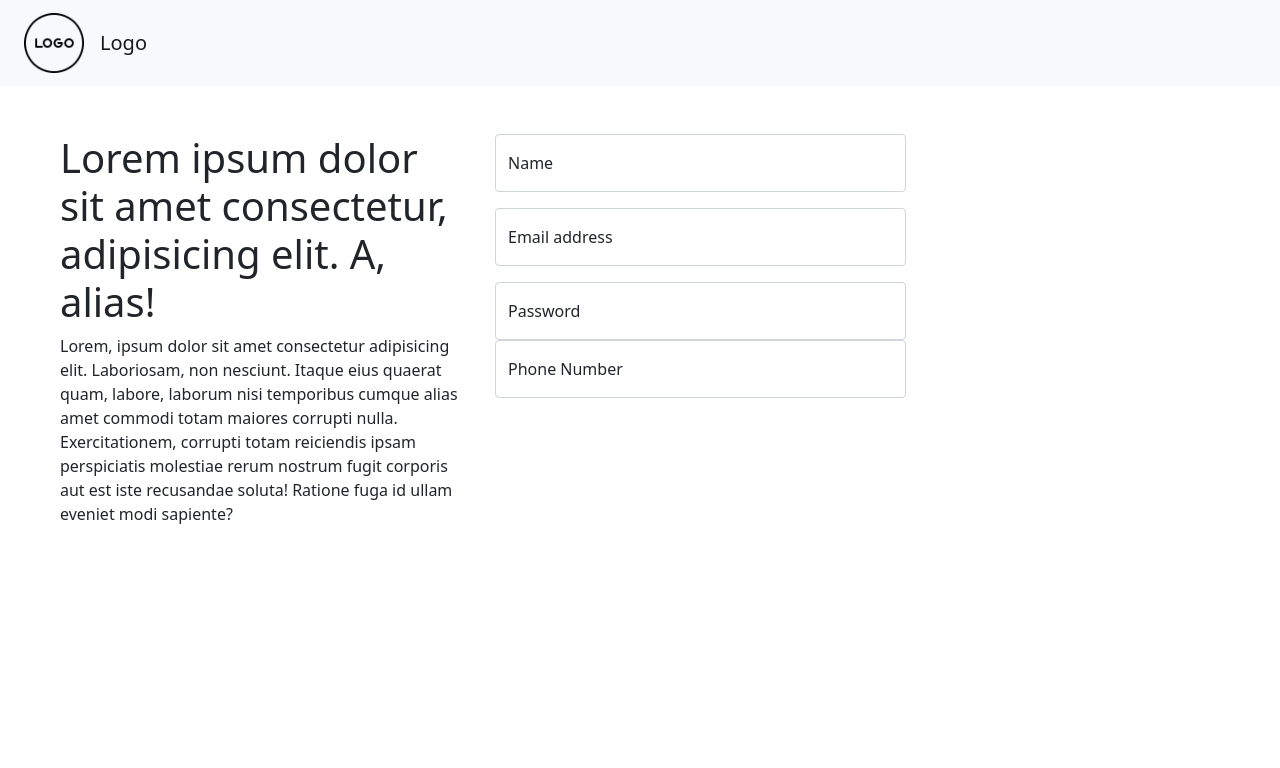
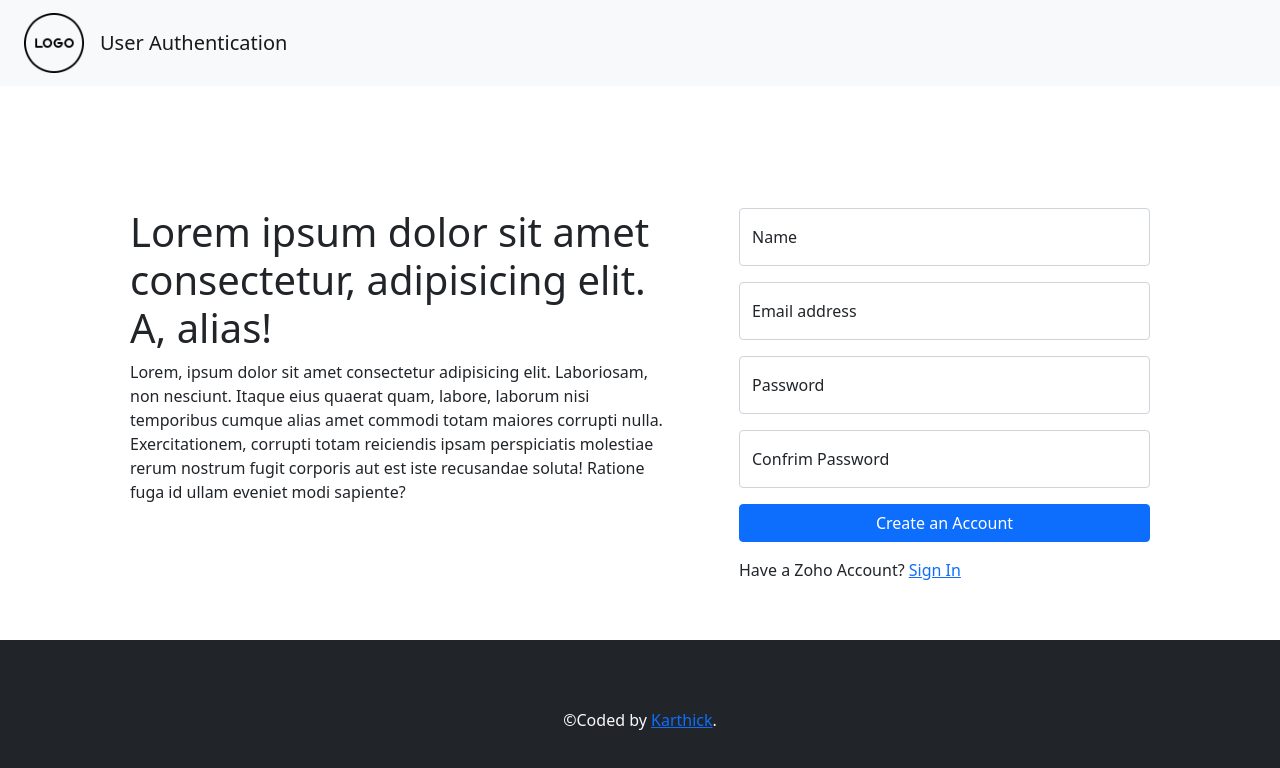
Before and after one commit to karthick12122000/User-Authentication, a plain HTML site: page Client/index.html in a window 1280 px wide. Drawn offline with nearby package versions, Linux system fonts and the light colour scheme.

Commit message:
feat: Create sign-in page and update home page

```diff
--- a/Client/index.html
+++ b/Client/index.html
@@ -21,7 +21,7 @@
     <header>
       <nav class="navbar navbar-light bg-light">
         <div class="container-fluid row">
-          <a class="navbar-brand d-flex align-items-center" href="#">
+          <a class="navbar-brand d-flex align-items-center" href="./index.html">
             <img
               src="./assets/logo_11423533.png"
               alt="logo"
@@ -29,15 +29,15 @@
               height="60px"
               class="d-inline-block align-text-top me-3"
             />
-            Logo
+            User Authentication
           </a>
         </div>
       </nav>
     </header>
     <main>
-      <section class="container-fluid main">
+      <section class="container-fluid main d-flex justify-content-center">
         <div class="container row p-5">
-          <div class="col-5">
+          <div class="col-7 pe-5">
             <h1>
               Lorem ipsum dolor sit amet consectetur, adipisicing elit. A,
               alias!
@@ -70,7 +70,7 @@
               />
               <label for="floatingInput">Email address</label>
             </div>
-            <div class="form-floating">
+            <div class="form-floating mb-3">
               <input
                 type="password"
                 class="form-control"
@@ -81,17 +81,28 @@
             </div>
             <div class="form-floating mb-3">
               <input
-                type="text"
+                type="password"
                 class="form-control"
-                id="floatingPhone"
-                placeholder="John"
+                id="floatingPassword"
+                placeholder="Password"
               />
-              <label for="floatingPhone">Phone Number</label>
+              <label for="floatingPassword">Confrim Password</label>
             </div>
+            <button type="button" class="btn btn-primary col-12 mb-3">
+              Create an Account
+            </button>
+            <p>Have a Zoho Account? <a href="./sign_in.html">Sign In</a></p>
           </div>
         </div>
       </section>
     </main>
-    <footer></footer>
+    <footer class="d-flex justify-content-center align-items-center bg-dark">
+      <div class="attribution text-light">
+        ©Coded by
+        <a href="https://www.linkedin.com/in/karthick-kaliannan-68b763191/"
+          >Karthick</a
+        >.
+      </div>
+    </footer>
   </body>
 </html>
--- a/Client/style.css
+++ b/Client/style.css
@@ -3,6 +3,15 @@
   padding: 0;
   box-sizing: border-box;
 }
-.main {
-  height: 600px;
+body {
+  height: 100vh;
 }
+header {
+  height: 20%;
+}
+main {
+  height: 60%;
+}
+footer {
+  height: 20%;
+}
```
Also changed, not shown: Client/sign_in.html (added, +77 -0 lines).
